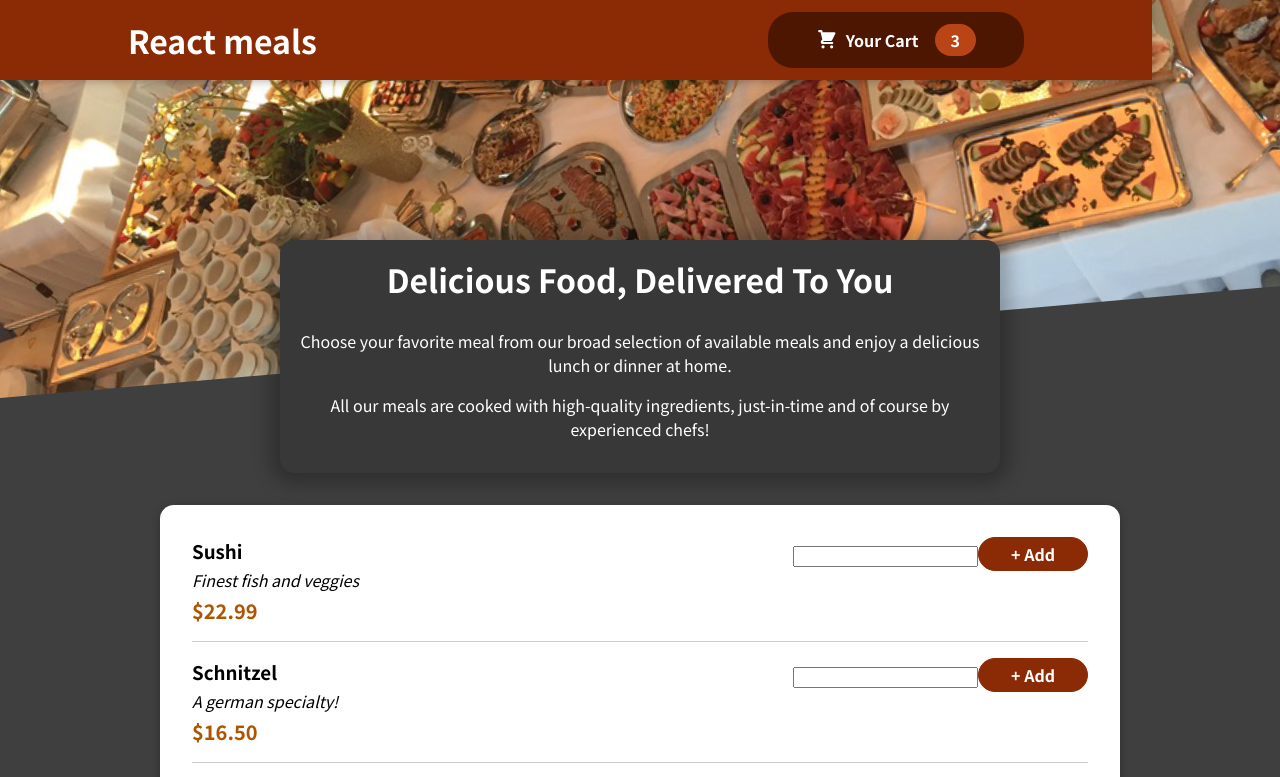
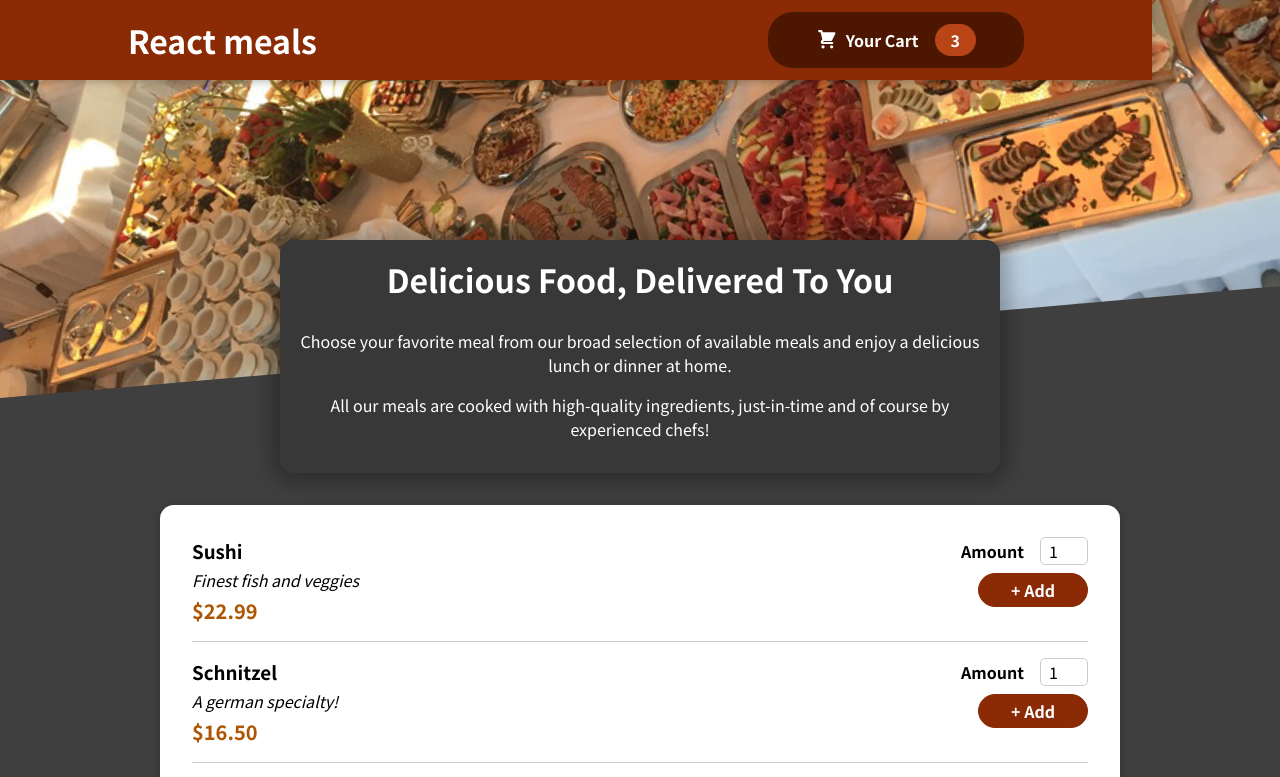
Before and after one commit to Plorrain/react-course-food-delivery-challenge, a React (Create React App) app: page / in a window 1280 px wide. Shown: the top 777 px of the page. Built offline with nearby package versions, Linux system fonts and the light colour scheme; the HTML template or start-up script is replaced by a standard one.

Commit message:
MealItemForm: implementing the Input component with all its props

```diff
--- a/src/components/Meals/Mealitem/MealitemForm.js
+++ b/src/components/Meals/Mealitem/MealitemForm.js
@@ -1,12 +1,24 @@
+import React, { Fragment } from 'react';
+
+import Input from '../../UI/Input';
 import classes from './MealItemForm.module.css';
 
 const MealItemForm = (props) => {
 return (
-  <form className={classes.form}>
-    <input type="text" />
-    <button>+ Add</button>
-  </form>
-)
+    <Fragment>
+      <form className={classes.form}>
+        <Input label='Amount' input={{
+          id: 'amount',
+          type: 'number',
+          min: '1',
+          max: '5',
+          step: '1',
+          defaultValue: '1',
+        }} />
+        <button>+ Add</button>
+      </form>
+    </Fragment>
+  )
 }
 
 export default MealItemForm;
--- a/src/components/UI/Input.js
+++ b/src/components/UI/Input.js
@@ -4,8 +4,8 @@
 return (
   <div className={classes.input}>
     <label htmlFor={props.input.id}>{props.label}</label>
-    <input id={props.input.id} {...props.input} />
-    {/*{...props.input} = means whatever type onf input is decided will be rendered */}
+    <input {...props.input} />
+    {/*{...props.input} = means it's configurable from oustide the component whatever type onf input is decided will be rendered */}
   </div>
 
 )
```
